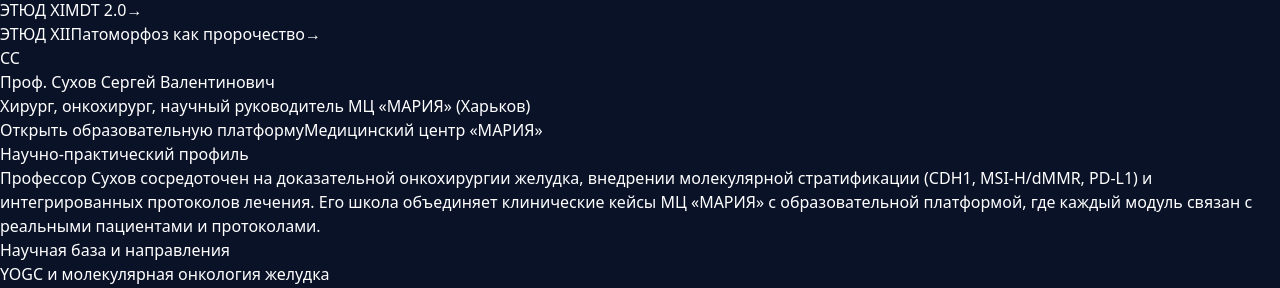
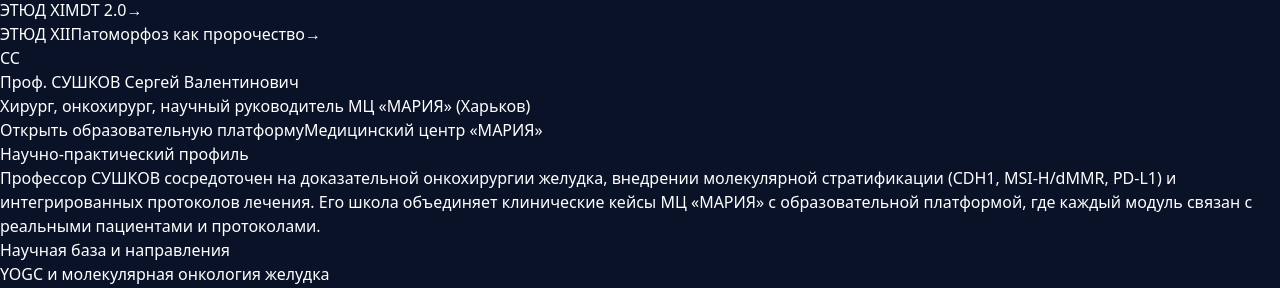
Before and after one commit to Serg2206/gastric-cancer-platform-2026s, a Next.js app: page /professor in a window 1280 px wide. Shown: the part 386-674 px from the top of the page. Built offline with nearby package versions, Linux system fonts and the light colour scheme; no server answers; the database is empty.

Commit message:
fix: use correct surname СУШКОВ on professor page

```diff
--- a/app/professor/page.tsx
+++ b/app/professor/page.tsx
@@ -13,7 +13,7 @@
             </div>
           </div>
           <div className="space-y-2">
-            <h1 className="text-3xl font-semibold tracking-tight">Проф. Сухов Сергей Валентинович</h1>
+            <h1 className="text-3xl font-semibold tracking-tight">Проф. СУШКОВ Сергей Валентинович</h1>
             <p className="text-gray-400">Хирург, онкохирург, научный руководитель МЦ «МАРИЯ» (Харьков)</p>
             <div className="flex flex-wrap gap-3">
               <Link
@@ -36,7 +36,7 @@
           <section className="rounded-xl border border-white/10 bg-white/5 p-5 space-y-3">
             <h2 className="text-xl font-medium">Научно-практический профиль</h2>
             <p className="text-gray-300">
-              Профессор Сухов сосредоточен на доказательной онкохирургии желудка, внедрении молекулярной
+              Профессор СУШКОВ сосредоточен на доказательной онкохирургии желудка, внедрении молекулярной
               стратификации (CDH1, MSI-H/dMMR, PD-L1) и интегрированных протоколов лечения.
               Его школа объединяет клинические кейсы МЦ «МАРИЯ» с образовательной платформой, где каждый
               модуль связан с реальными пациентами и протоколами.
```
